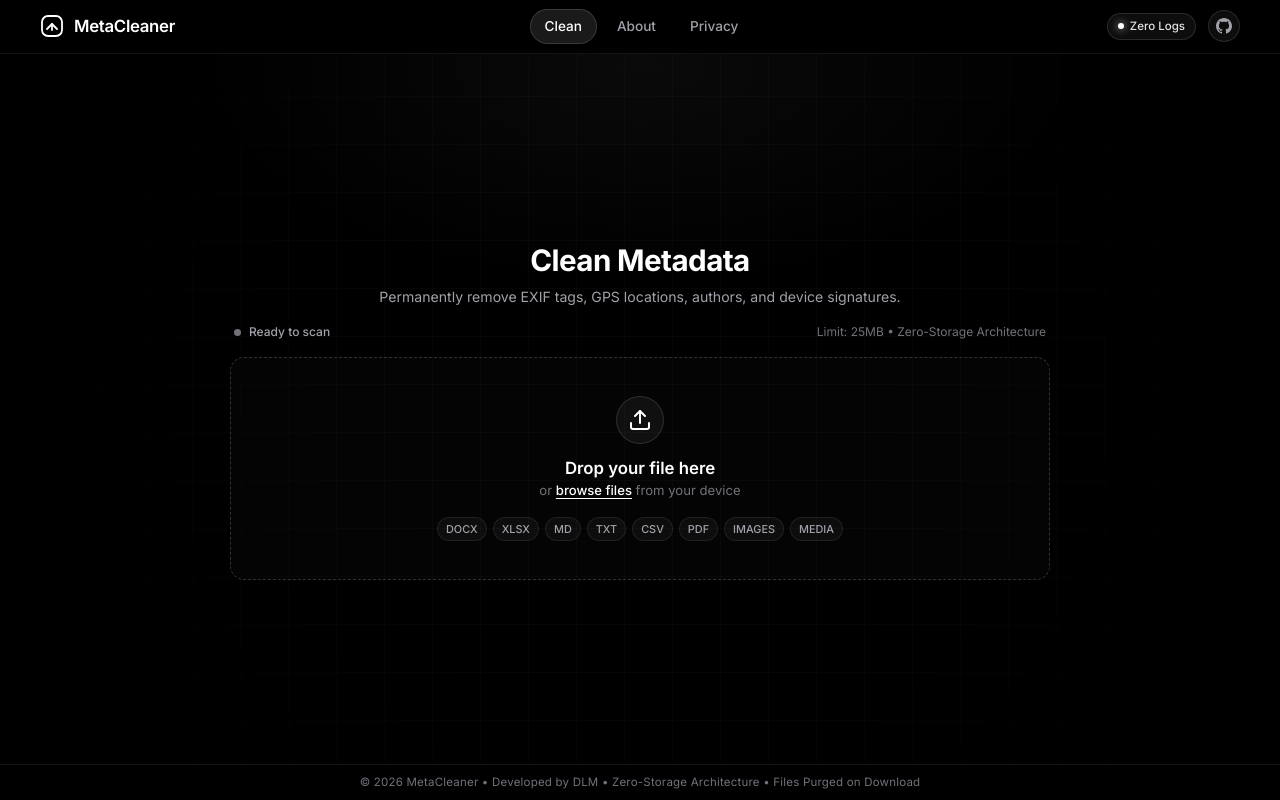
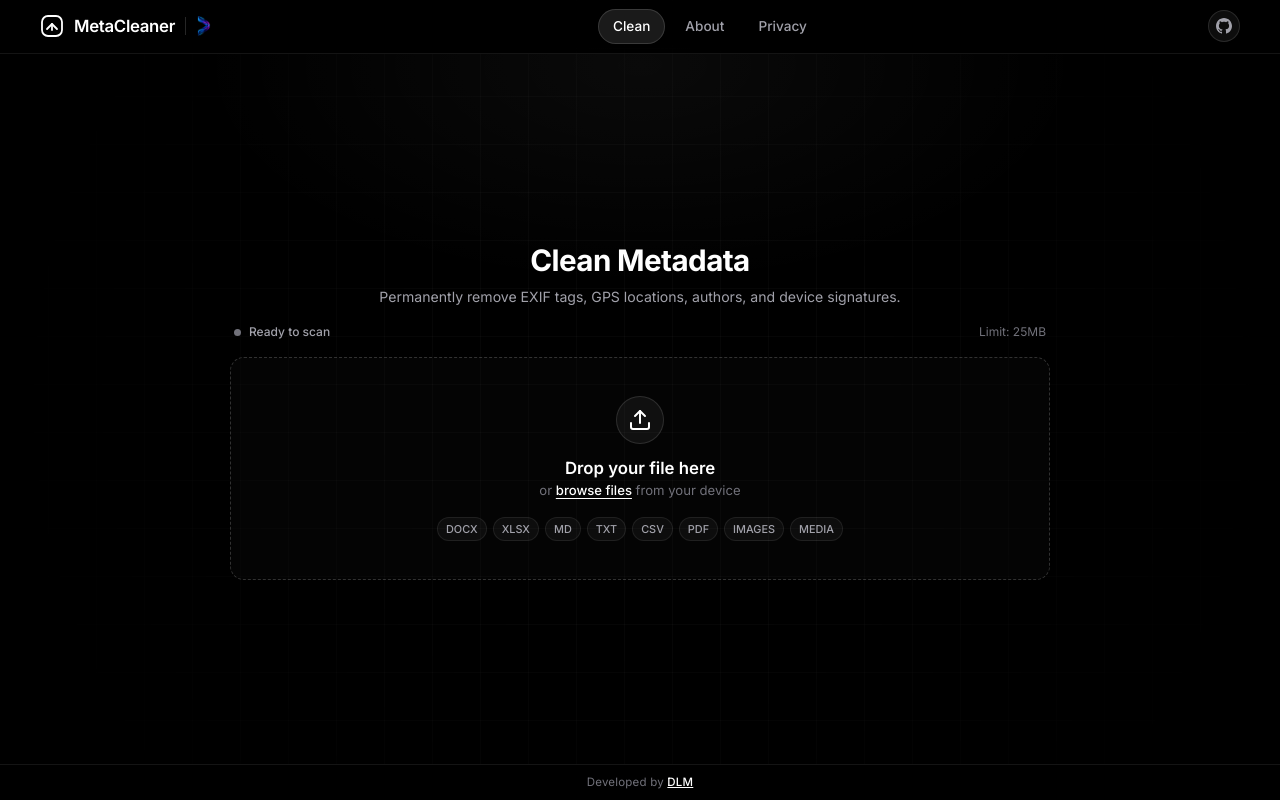
Before and after one commit to aryavartsubhammoharana/MetaCleaner, a Flask app: page / in a window 1280 px wide. Run offline with Flask 3, Linux system fonts and the light colour scheme.

Commit message:
Add DLM logo branding in navbar and footer matching BTechX style, remove Zero Logs and copyright disclaimers

```diff
--- a/static/css/style.css
+++ b/static/css/style.css
@@ -108,6 +108,35 @@ html, body {
 
 .brand-logo:hover {
     opacity: 0.85;
+}
+
+.nav-brand-divider {
+    height: 18px;
+    width: 1px;
+    background: rgba(255, 255, 255, 0.15);
+    margin: 0 10px;
+    align-self: center;
+}
+
+.dlm-badge {
+    display: flex;
+    align-items: center;
+    text-decoration: none;
+    transition: var(--transition);
+}
+
+.dlm-badge:hover .dlm-logo-img {
+    opacity: 1;
+    transform: scale(1.05);
+}
+
+.dlm-logo-img {
+    height: 22px;
+    width: auto;
+    opacity: 0.88;
+    align-self: center;
+    display: block;
+    transition: var(--transition);
 }
 
 .nav-links {
--- a/templates/base.html
+++ b/templates/base.html
@@ -20,6 +20,7 @@
     <!-- Header Navbar -->
     <header class="navbar-header">
         <div class="navbar-container">
+            <div style="display: flex; align-items: center;">
                 <a href="/" class="brand-logo" id="nav-logo">
                     <svg width="24" height="24" viewBox="0 0 24 24" fill="none" xmlns="http://www.w3.org/2000/svg">
                         <rect x="2" y="2" width="20" height="20" rx="6" stroke="#ffffff" stroke-width="1.8"/>
@@ -28,6 +29,11 @@
                     </svg>
                     <span>MetaCleaner</span>
                 </a>
+                <span class="nav-brand-divider"></span>
+                <a href="https://itsme-gilt.vercel.app" target="_blank" rel="noopener noreferrer" class="dlm-badge" title="Developed by DLM">
+                    <img src="{{ url_for('static', filename='images/dlm.png') }}" alt="DLM Logo" class="dlm-logo-img">
+                </a>
+            </div>
 
             <nav class="nav-links">
                 <a href="/" class="nav-link {% if request.path == '/' %}active{% endif %}" id="nav-home">Clean</a>
@@ -36,10 +42,6 @@
             </nav>
 
             <div class="nav-actions">
-                <div class="privacy-pill">
-                    <span class="dot-indicator"></span>
-                    <span>Zero Logs</span>
-                </div>
                 <a href="https://github.com/aryavartsubhammoharana/MetaCleaner" target="_blank" rel="noopener noreferrer" class="github-btn" id="nav-github-link" aria-label="GitHub Repository">
                     <svg width="16" height="16" viewBox="0 0 24 24" fill="currentColor">
                         <path d="M12 0c-6.626 0-12 5.373-12 12 0 5.302 3.438 9.8 8.207 11.387.599.111.793-.261.793-.577v-2.234c-3.338.726-4.033-1.416-4.033-1.416-.546-1.387-1.333-1.756-1.333-1.756-1.089-.745.083-.729.083-.729 1.205.084 1.839 1.237 1.839 1.237 1.07 1.834 2.807 1.304 3.492.997.107-.775.418-1.305.762-1.604-2.665-.305-5.467-1.334-5.467-5.931 0-1.311.469-2.381 1.236-3.221-.124-.303-.535-1.524.117-3.176 0 0 1.008-.322 3.301 1.23.957-.266 1.983-.399 3.003-.404 1.02.005 2.047.138 3.006.404 2.291-1.552 3.297-1.23 3.297-1.23.653 1.653.242 2.874.118 3.176.77.84 1.235 1.911 1.235 3.221 0 4.609-2.807 5.624-5.479 5.921.43.372.823 1.102.823 2.222v3.293c0 .319.192.694.801.576 4.765-1.589 8.199-6.086 8.199-11.386 0-6.627-5.373-12-12-12z"/>
@@ -56,7 +58,7 @@
 
     <!-- Slim Footer Status Bar -->
     <footer class="footer-bar">
-        <p>&copy; 2026 MetaCleaner &bull; Developed by DLM &bull; Zero-Storage Architecture &bull; Files Purged on Download</p>
+        <p>Developed by <a href="https://itsme-gilt.vercel.app" target="_blank" rel="noopener noreferrer" style="color: #ffffff; text-decoration: underline; font-weight: 500;">DLM</a></p>
     </footer>
 
     {% block scripts %}{% endblock %}
--- a/templates/index.html
+++ b/templates/index.html
@@ -16,7 +16,7 @@
             <span id="status-display-text">Ready to scan</span>
         </div>
         <div>
-            Limit: 25MB &bull; Zero-Storage Architecture
+            Limit: 25MB
         </div>
     </div>
 
```
Also changed, not shown: static/images/dlm.png (added). Lines whose indentation alone changed are shown as unchanged.
